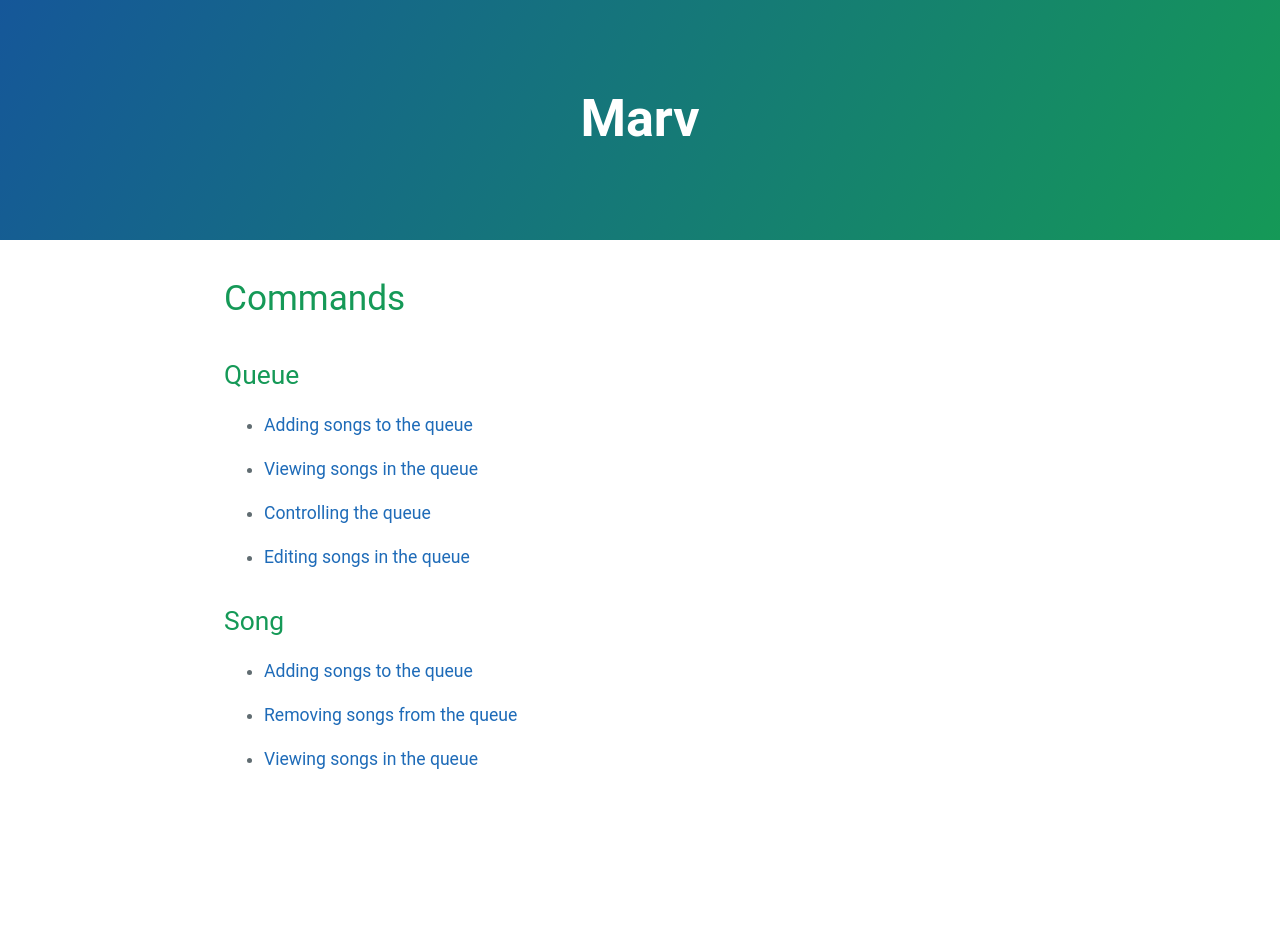
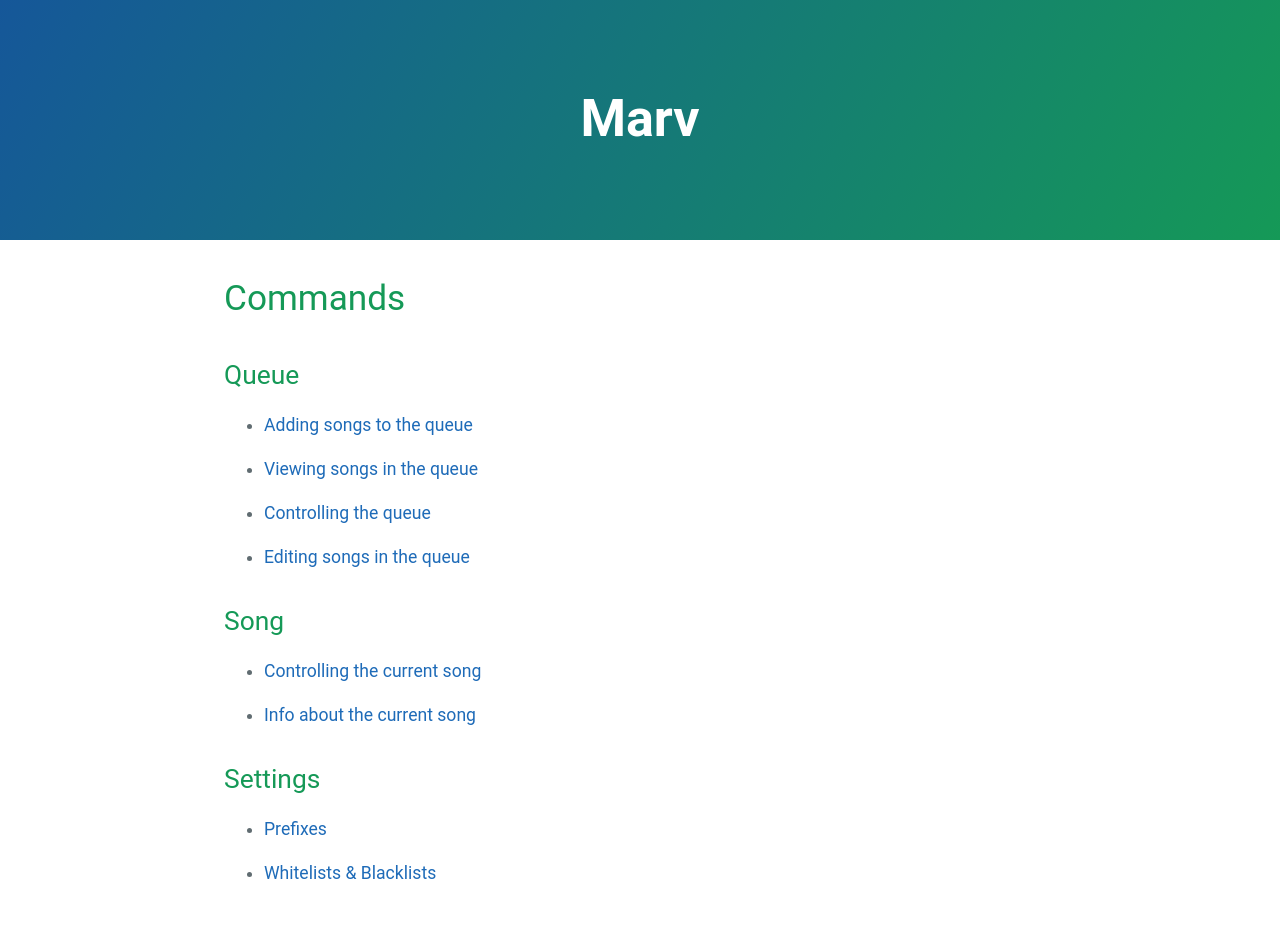
Before and after one commit to mymindishazel/marv-docs, a Jekyll site: the page built from commands/index.md, in a window 1280 px wide. Built offline with Jekyll 4.4.1, drawn with Linux system fonts in a browser that asks for light colours; our own code applies the rules of GitHub Pages for plain Markdown files; before the commit the page ends 900 px from its top, so only the background shows below that.

Commit message:
Update index.md

```diff
--- a/commands/index.md
+++ b/commands/index.md
@@ -13,8 +13,12 @@
 
 ## Song
 
-- [Adding songs to the queue](/commands/queue/add)
+- [Controlling the current song](/commands/song/controls)
 
-- [Removing songs from the queue](/commands/queue/remove)
+- [Info about the current song](/commands/queue/view)
 
-- [Viewing songs in the queue](/commands/queue/view)
+## Settings
+
+- [Prefixes](/commands/settings/prefix)
+
+- [Whitelists & Blacklists](/commands/settings/permissions)
```
